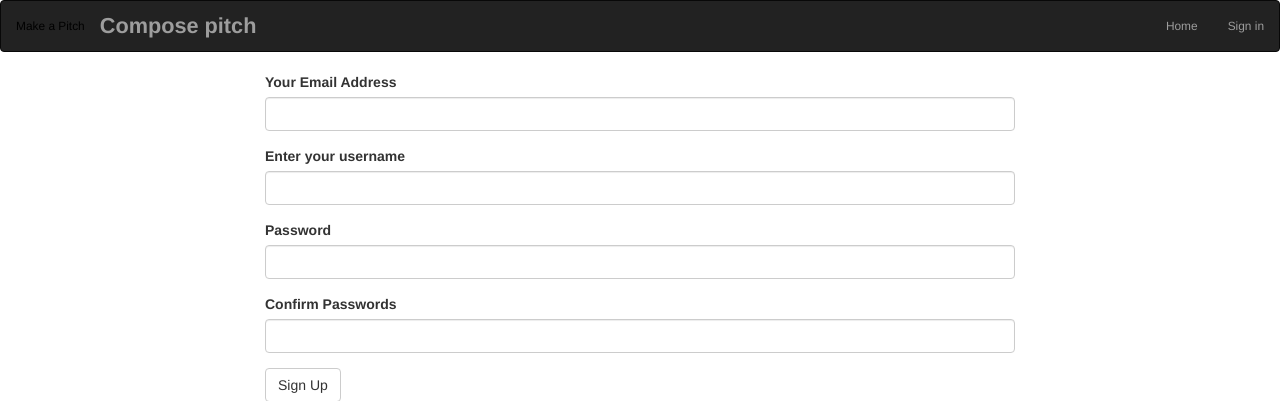
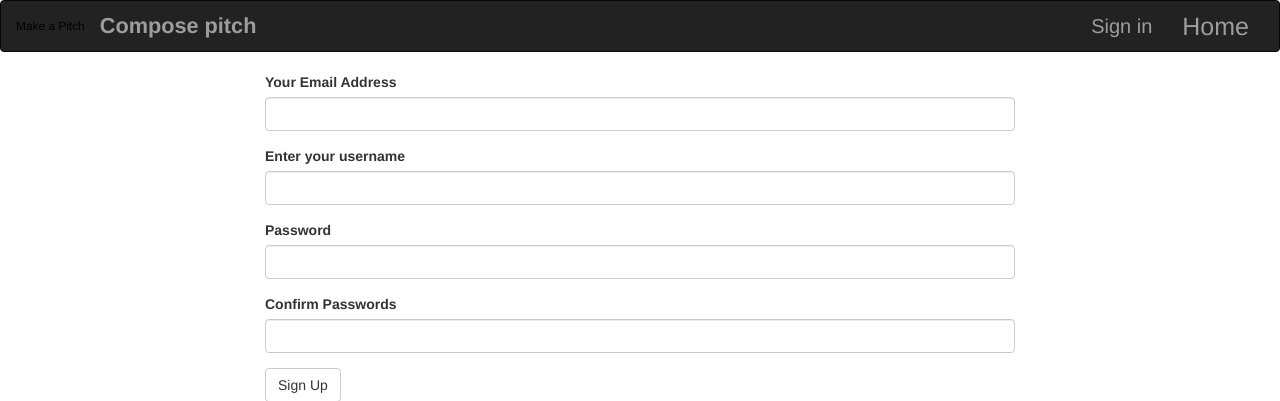
Before and after one commit to Kraft-Owaka/pitch-test, a Flask app: page /register in a window 1280 px wide. Shown: the top 401 px of the page. Run offline with Flask 2, Linux system fonts and the light colour scheme; some libraries are stand-ins or nearby versions.

Commit message:
made css changes on to the home signin sections

```diff
--- a/app/templates/navbar.html
+++ b/app/templates/navbar.html
@@ -11,17 +11,17 @@
             <a class="navbar-brand" href="/pitch/new" style="font-size: 155%;"> <strong>Compose pitch</strong></a>
         </div>
         <div class="navbar-collapse collapse">
-            <ul class="nav navbar-nav navbar-right" style="font-size: 85%;">
-                <li><a href="/">Home</a></li>
+            <div class="nav navbar-nav navbar-right" style="font-size: 100%;">
+                <li style="color:white; font-size:25px"><a href="/">Home</a></li></div>
 
                 <ul class="nav navbar-nav navbar-right">
                     {% if current_user.is_authenticated %}
-                    <li style="color:white;padding:15px;">{{current_user.username}}</li>
+                    <li style="color:white;">{{current_user.username}}</li>
                     <li><a href="{{url_for('auth.logout')}}">Sign out</a></li>
                     {% else %}
-                    <li><a href="{{url_for('auth.login')}}">Sign in</a></li>
+                    <li style="color:white; font-size:20px"><a href="{{url_for('auth.login')}}">Sign in</a></li>
                     {%endif%}
-                  </ul>
+                </ul>
 
         </div>
 
```
